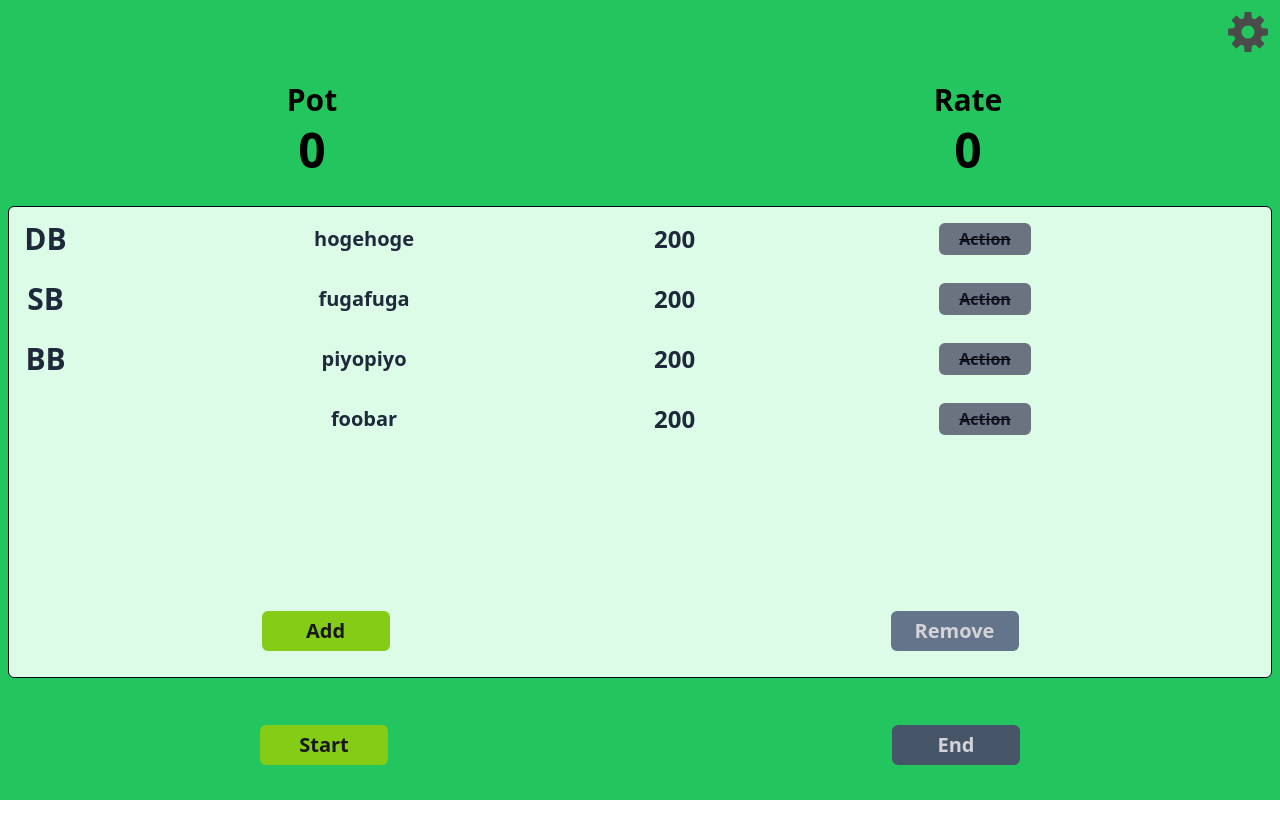
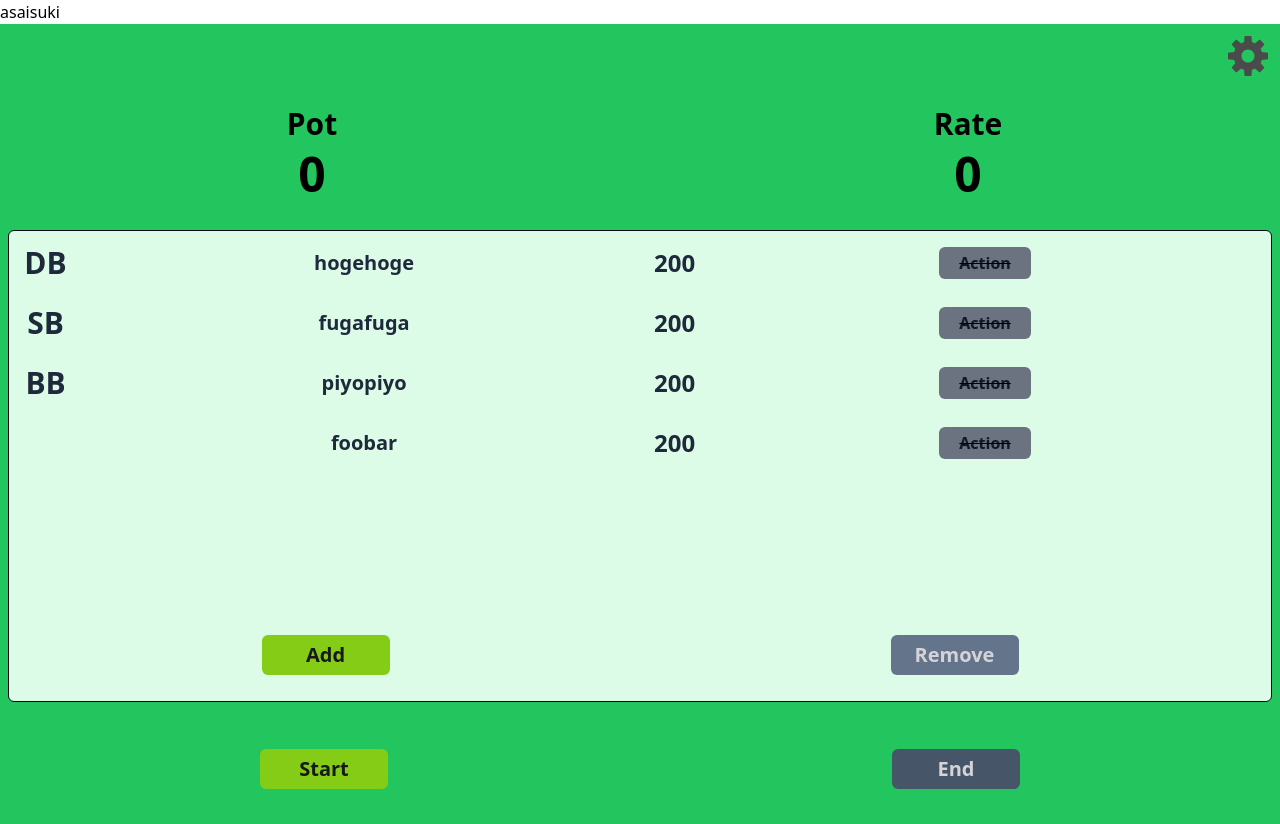
Before and after one commit to haruki26/poker-app-frontend, a React (Vite) app: page / in a window 1280 px wide. Before the commit the page ends 800 px from the top, so only its background shows below. Built offline with nearby package versions, Linux system fonts and the light colour scheme.

Commit message:
asaisuki追加

```diff
--- a/src/App.tsx
+++ b/src/App.tsx
@@ -20,6 +20,7 @@ const App: React.FC = () => {
 
     return (
         <>
+        <h1>asaisuki</h1>
         <div className="h-svh p-1 bg-green-500">
             <div className="h-1/4">
                 <div className="h-1/4 w-full flex justify-end p-2">
```
